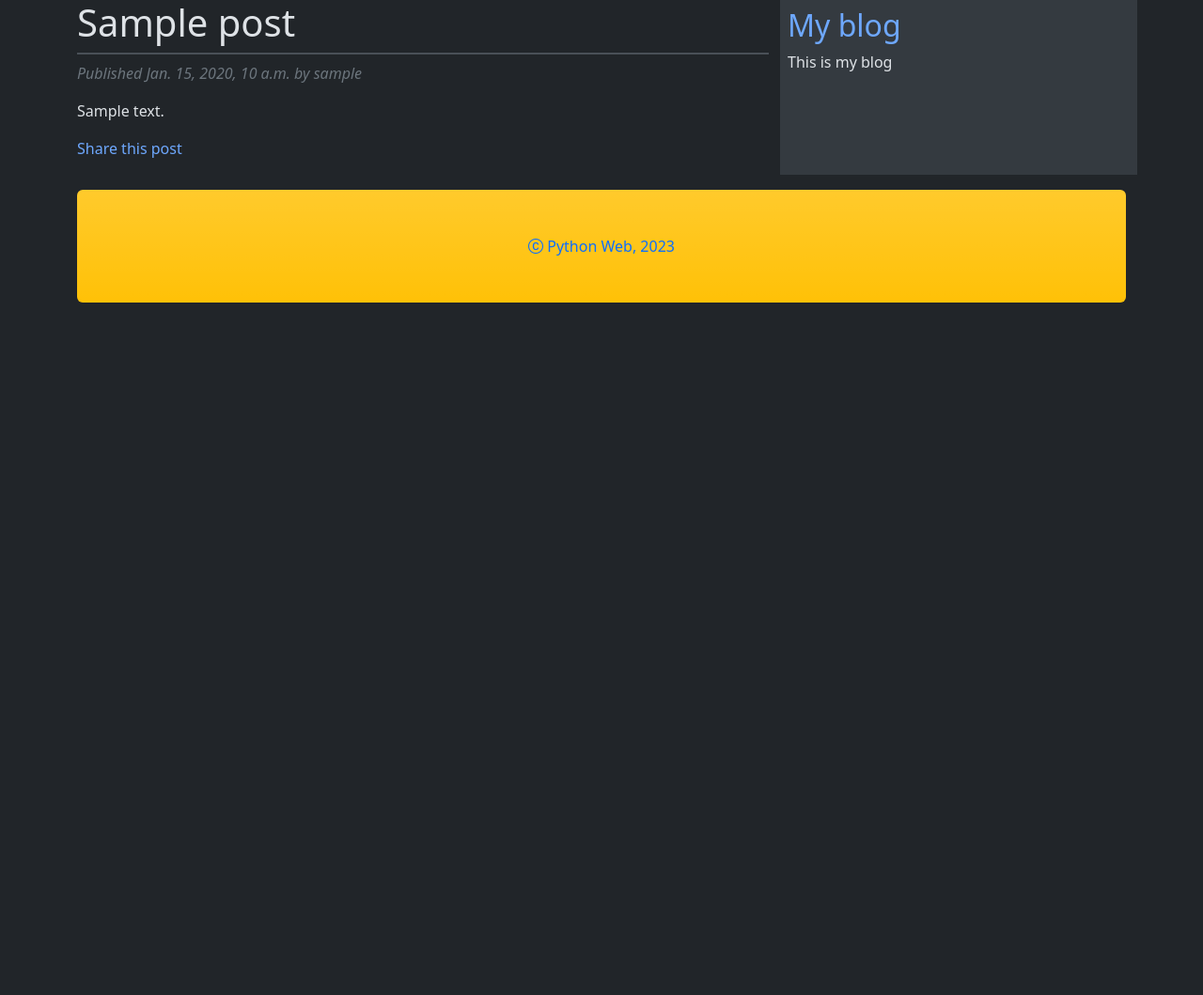
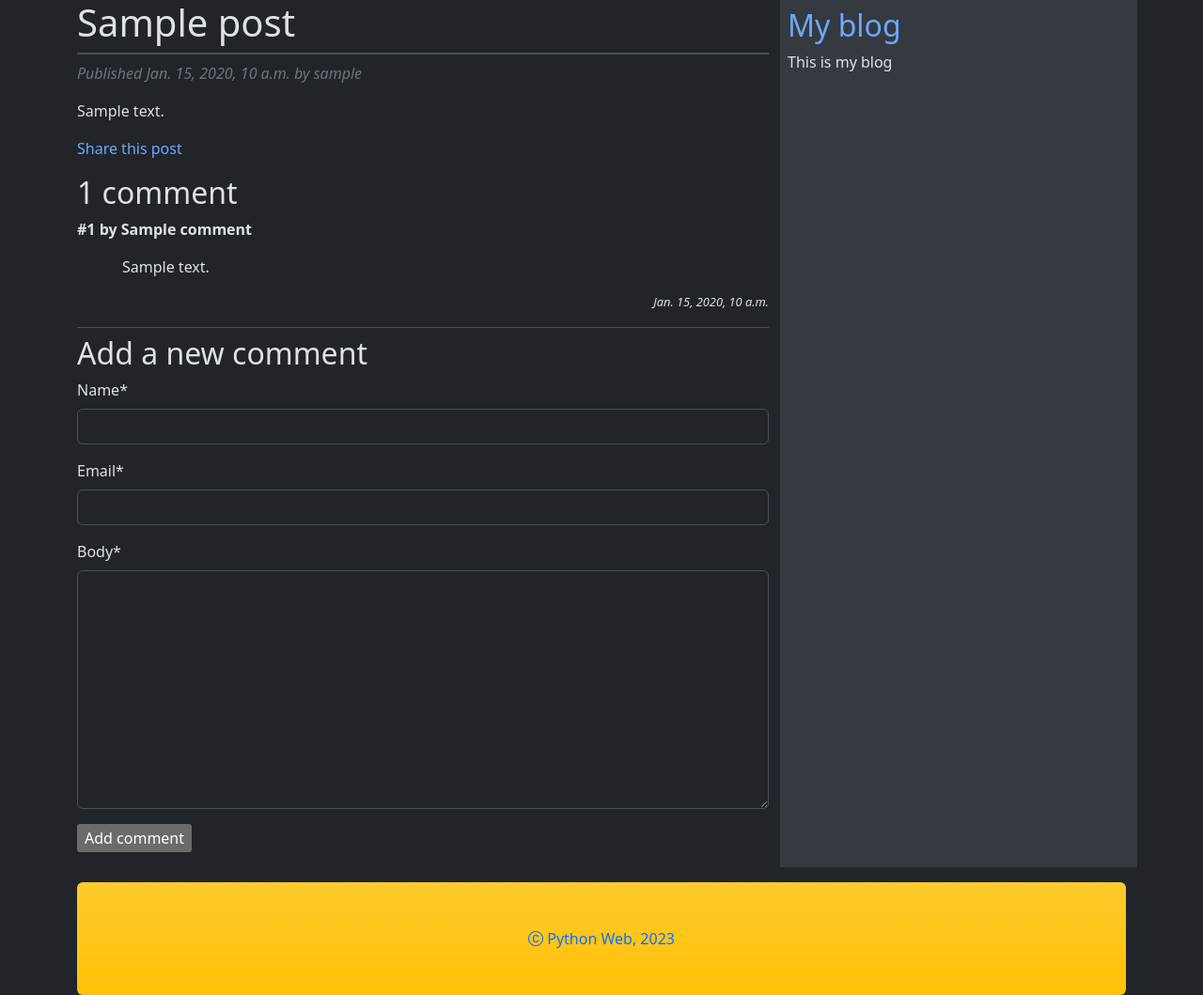
Before and after one commit to roman-yatsenko/python-web-blog, a Django app: a page that uses blog/templates/blog/post/detail.html in a window 1280 px wide. Shown: the whole page at 94% size. Before the commit the page ends 322 px from the top, so only its background shows below. Run offline with Django 4.2, Linux system fonts and the light colour scheme; tables that the repository leaves empty hold one stand-in row (values such as "Sample post"); some libraries are stand-ins or nearby versions.

Commit message:
Add comment templates

```diff
--- a/blog/templates/blog/post/detail.html
+++ b/blog/templates/blog/post/detail.html
@@ -13,4 +13,25 @@
             Share this post
         </a>
     </p>
+    {% with total_comments=comments.count %}
+    <h2>
+        {{ total_comments }} comment{{ total_comments|pluralize }}
+    </h2>
+    {% endwith %}
+    {% for comment in comments %}
+    <div class="comment border-bottom border-1 mb-2">
+        <p class="info fw-bold">
+            #{{ forloop.counter }} by {{ comment.name }}
+        </p>
+        <div class="ms-5">
+            {{ comment.body|linebreaks }}
+        </div>
+        <p class="fw-light fst-italic text-end" style="font-size: 0.8rem;">
+            {{ comment.created }}
+        </p>
+    </div>
+    {% empty %}
+    <p>There are no comments.</p>
+    {% endfor %}
+    {% include "blog/post/includes/comment_form.html" %}
 {% endblock content %}
--- /dev/null
+++ b/blog/templates/blog/post/includes/comment_form.html
@@ -0,0 +1,8 @@
+{% load crispy_forms_tags %}
+
+<h2>Add a new comment</h2>
+<form action="{% url 'blog:post_comment' post.id %}" method="post">
+    {{ form|crispy }}
+    {% csrf_token %}
+    <p><input type="submit" value="Add comment"></p>
+</form>
--- a/blog/views.py
+++ b/blog/views.py
@@ -1,11 +1,11 @@
 from django.core.mail import send_mail
-from django.core.paginator import Paginator, EmptyPage, PageNotAnInteger
-from django.shortcuts import render, get_object_or_404
+from django.core.paginator import EmptyPage, PageNotAnInteger, Paginator
+from django.shortcuts import get_object_or_404, render
 from django.views.decorators.http import require_POST
 from django.views.generic import ListView
 
-from .forms import EmailPostForm, CommentForm
-from .models import Post, Comment
+from .forms import CommentForm, EmailPostForm
+from .models import Post
 
 
 class PostListView(ListView):
@@ -32,9 +32,15 @@ def post_list(request):
 
 
 def post_detail(request, year, month, day, post):
-    post = get_object_or_404(Post, slug=post, status=Post.Status.PUBLISHED)
-
-    return render(request, "blog/post/detail.html", {"post": post})
+    post = get_object_or_404(Post, slug=post, status=Post.Status.PUBLISHED,
+                             publish__year=year,
+                             publish__month=month,
+                             publish__day=day)
+    # Список активних коментарів до цього посту
+    comments = post.comments.filter(active=True)
+    # Форма для коментування користувачами
+    form = CommentForm()
+    return render(request, "blog/post/detail.html", {"post": post, 'comments': comments, 'form': form})
 
 
 def post_share(request, post_id):
@@ -67,7 +73,7 @@ def post_share(request, post_id):
 def post_comment(request, post_id):
     post = get_object_or_404(Post, id=post_id, status=Post.Status.PUBLISHED)
     comment = None
-    # Комментар було відправлено
+    # Коментар було відправлено
     form = CommentForm(data=request.POST)
     if form.is_valid():
         # Створити об'єкт Comment, не зберігаючи його в базі даних
```
Also changed, not shown: blog/templates/blog/post/comment.html (added, +13 -0 lines).
